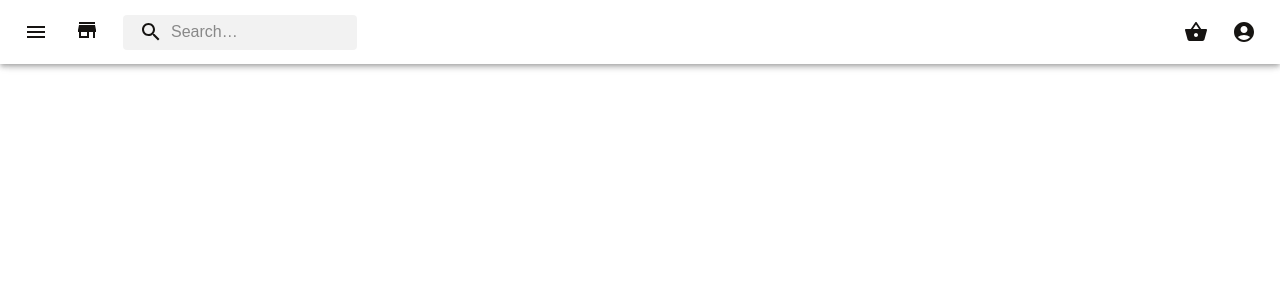
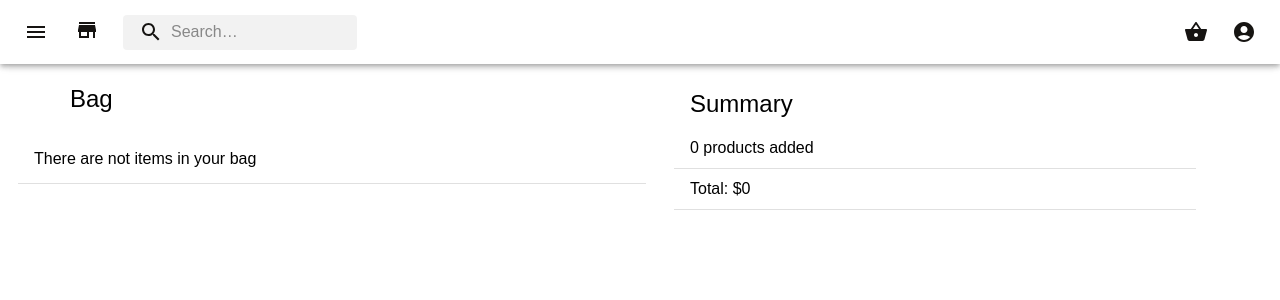
Before and after one commit to santiagoRiera/Carrito-Riera, a React (Create React App) app: page /cart in a window 1280 px wide. Before the commit this address had no page. Shown: the top 300 px of the page. Built offline with nearby package versions, Linux system fonts and the light colour scheme.

Commit message:
Agrego Cart, desafio Cart View

```diff
--- a/src/App.js
+++ b/src/App.js
@@ -5,6 +5,7 @@ import NavBar from './components/navbar/NavBar';
 import ItemListContainer from './components/itemListContainer/ItemListContainer';
 import ItemDetailContainer from "./components/itemDetailContainer/ItemDetailContainer"
 import CartProvider from '../src/contexts/CartContext'
+import Cart from "./components/cart/Cart"
 
 const theme = createTheme({
   palette: {
@@ -31,6 +32,7 @@ function App() {
           <NavBar />
           <Routes>
             <Route path="/" element={<ItemListContainer/>}/>
+            <Route path="/cart" element={<Cart/>}/>
             <Route path="/category/:category" element={<ItemListContainer />} />
             <Route path="/item/:id" element={<ItemDetailContainer />} />
           </Routes>
--- a/src/components/carWidget/CarWidget.js
+++ b/src/components/carWidget/CarWidget.js
@@ -4,16 +4,14 @@ import ShoppingBasketIcon from '@mui/icons-material/ShoppingBasket';
 import { useCart } from '../../contexts/CartContext';
 
 export default function CarWidget() {
-  const { products } = useCart()
-  console.log(products)
-
+  const { totalItems } = useCart()
   return(
     <IconButton
       fontSize="large"
       aria-label="Show carts items"
       color="secondary"
   >
-  <Badge badgeContent={0} color="primary">
+  <Badge badgeContent={totalItems()} color="primary">
     <ShoppingBasketIcon />
   </Badge>
   </IconButton>
--- /dev/null
+++ b/src/components/cart/Cart.js
@@ -0,0 +1,124 @@
+import { Avatar, Grid, List, ListItem, ListItemAvatar, ListItemText, Typography, makeStyles, IconButton } from '@material-ui/core'
+import DeleteIcon from '@mui/icons-material/Delete';
+import { Fragment } from 'react'
+import { Link } from "react-router-dom"
+import { useCart } from '../../contexts/CartContext'
+
+const useStyles = makeStyles({
+    image: {
+        borderRadius: '8px',
+        height: '20%',
+        maxHeight: '150px',
+        maxWidth: '250px',
+        width: '100%'
+    },
+    listItem:{
+        marginLeft: '50px'
+    },
+    item:{
+        marginLeft: '10px',
+        marginRight: '10px'
+    },
+    summary: {
+        postion: 'fixed',
+        top: '-55px'
+    }
+})
+
+const Cart = () => {
+    const {products, totalItems, totalPrice, removeItem} = useCart()
+    const classes = useStyles()
+    function handleRemove (id){
+        removeItem(id)
+    }
+
+    return(
+        <Grid container spacing={1} style={{marginTop: '75px'}}>
+            <ListItem className={classes.listItem}>
+                <Typography variant='h5'>Bag</Typography>
+            </ListItem>
+            {products <= 0 ?
+                 <>
+                 <Grid item md={6} className={classes.item}>
+                     <List>
+                         <ListItem alignItems="center" divider>
+                            <ListItemText>
+                                <Typography>There are not items in your bag</Typography>
+                            </ListItemText>
+                        </ListItem>
+                     </List>
+                 </Grid>
+                 </> : (
+                     products.map(products => {
+                         return(
+                             <>
+                             <Grid item md={6} className={classes.item}>
+                                 <List>
+                                     <ListItem alignItems="center" divider>
+                                         <ListItemAvatar>
+                                            <Link to={`/item/${products.id}`} style={{textDecoration: "none", color:'inherit'}} >
+                                                <Avatar alt={products.title} src={products.pictureUrl} className={classes.image} />
+                                            </Link>
+                                         </ListItemAvatar>
+                                         <ListItemText
+                                             className={classes.listItem}
+                                             primary={
+                                                 <Fragment>
+                                                     <Typography variant='h5' align='justfy'>
+                                                         <Link to={`/item/${products.id}`} style={{textDecoration: "none", color:'inherit'}} >
+                                                            {products.title} -
+                                                           $ {products.price}
+                                                         </Link>
+                                                     </Typography>
+                                                 </Fragment>}
+                                             secondary={
+                                                 <Fragment>
+                                                     <Typography
+                                                         sx={{ display: 'inline' }}
+                                                         component="span"
+                                                         variant="subtitle2"
+                                                         color="text.primary"
+                                                     >
+                                                     {products.category}
+                                                     </Typography>
+                                                 </Fragment>
+                                             }
+                                         />
+                                         <IconButton >
+                                             <DeleteIcon onClick={() => handleRemove(products.id)} style={{color: '#161412'}}/>
+                                         </IconButton>
+                                         </ListItem>
+                                 </List>
+                             </Grid>
+                             </>
+                         )
+                     })
+                 )}
+            <Grid item md={5} className={classes.item}>
+                <List className={classes.summary}>
+                    <ListItem alignItems="center">
+                        <Typography variant='h5'>Summary</Typography>
+                    </ListItem>
+                    {totalItems() === 0 ?
+                        <ListItem alignItems="center" divider>
+                            <Typography variant='body1'>0 products added</Typography>
+                        </ListItem> : (
+                        <ListItem alignItems="center" divider>
+                            <Typography variant='body1'>Products: {totalItems()}</Typography>
+                        </ListItem>
+                    )}
+                    {totalPrice() === 0 ?
+                        <ListItem alignItems="center" divider>
+                            <Typography variant='body1'>Total: $0</Typography>
+                        </ListItem> : (
+                        <ListItem alignItems="center" divider>
+                            <Typography variant='body1'>Total: ${totalPrice()}</Typography>
+                        </ListItem>
+                    )}
+                </List>
+            </Grid>
+        </Grid>
+    )
+}
+
+export default Cart
--- a/src/components/itemCount/ItemCount.js
+++ b/src/components/itemCount/ItemCount.js
@@ -5,8 +5,8 @@ import IconButton from '@mui/material/IconButton';
 import RemoveCircleIcon from '@mui/icons-material/RemoveCircle';
 import { Box, TextField} from '@material-ui/core'
 
-export default function ItemCount({stock, initial, onAdd}) {
-    const [ count, setCount ] = useState(initial)
+export default function ItemCount({stock, initial, count, setCount}) {
+
 
     const handleAdd = () => {
         const newValue = count + 1;
@@ -21,9 +21,6 @@ export default function ItemCount({stock, initial, onAdd}) {
             setCount(newValue);
         }
     }
-      useEffect(() => {
-        onAdd(count);
-      }, [count])
 
   return (
     <Box sx={{ flexGrow: 1}}>
--- a/src/components/itemDetail/ItemDetail.js
+++ b/src/components/itemDetail/ItemDetail.js
@@ -1,55 +1,51 @@
 import { Box, Button, Grid, Typography } from '@material-ui/core';
-import { useState } from 'react';
+import { useState, useEffect } from 'react';
 import { Link } from "react-router-dom";
 import ItemCount from './../itemCount/ItemCount'
-import { useCart } from '../../contexts/CartContext';
+import { useCart } from '../../contexts/CartContext'
 
 const ItemDetail = ({item}) => {
-  const [itemCount, setItemCount] = useState(true)
-  const [addButton, setAddButton] = useState(true);
-  const [itemsCount, setItemsCount] = useState(0);
+  const [ count, setCount ] = useState(0)
   const {addItem, products} = useCart()
 
-  const onAdd = (count) => {
-    setItemsCount(count)
-  }
+
 
   const onAddToCart = (item, quantity) => {
     addItem(item, quantity)
-    setItemCount(false);
-    setAddButton(false);
-  };
+  }
+
+  useEffect(() => {
+    if (count === 0){
+      return
+    }else{
+      onAddToCart()
+    }
+
+  }, [])
 
     return (
       <Grid container spacing={2} style={{maxWidth: 1100, margin: "0 auto"}}>
           <Grid item sm={5} sx={12}>
             <img src={item.pictureUrl} alt={item.pictureUrl} height="300px" width="100%" style={{ border:"solid 1px #eee", cursor: "pointer"}}/>
           </Grid>
-          <Grid item sm={7} sx={12}>
+          <Grid item sm={6} sx={12} style={{marginLeft: '50px'}} >
               <Typography variant="subtitle1" color='secondary'>Category: {item.category}</Typography>
               <Box mt={2}>
                 <Typography variant="h4" color='secondary'>{item.title}</Typography>
                 <Typography variant="subtitle1" color='secondary'>{item.description}</Typography>
-                <Typography variant="h5" color='secondary'>${item.price}</Typography>
+                <Typography variant="h5" color='secondary' style={{marginBottom: '20px'}}>${item.price}</Typography>
                </Box>
-
-          </Grid>
-            <Grid item sm={12}>
-                <ItemCount stock={item.stock} initial={0} onAdd={onAdd} />
-              {addButton && (
-                <Button onClick={() => onAddToCart (item, ItemCount)} style={{backgroundColor:"#161412", border:"none", color:'#ddd9d6'}}>
+              <Box>
+                <ItemCount stock={item.stock} initial={0} count={count} setCount={setCount}  />
+                <Button onClick={() => onAddToCart (item, count)} style={{background:'white', border: 'solid 1px', borderColor: '#161412', marginTop: '15px'}}>
                   Add to cart
                 </Button>
-              )}
-              {!addButton && (
-                <div>
-                  <p style={{fontSize:"1.5rem", color: '#161412'}}>{itemsCount} products added</p>
-                  <Link to="/cart" style={{textDecoration: 'none'}}>
-                    <Button style={{background:'#ddd9d6'}}>Finalize purchase</Button>
-                  </Link>
-                </div>
-              )}
-            </Grid>
+              </Box>
+              <Link to="/cart" style={{textDecoration: 'none'}}>
+                  <Button style={{background:'white', marginTop: '20px', border: 'solid 1px', borderColor: '#161412' }}>Finalize purchase</Button>
+              </Link>
+          </Grid>
+
             <Grid item>
               Stock: {item.stock} availabe products
             </Grid>
--- a/src/contexts/CartContext.js
+++ b/src/contexts/CartContext.js
@@ -7,31 +7,31 @@ export const useCart = () => useContext(CartContext)
 const CartProvider = ({children}) => {
     const [products, setProducts] = useState([])
 
-    const addItem = (data, cantidad) => {
-        if (isInCart(data)) {
+    const addItem = (item, quantity) => {
+        if (isInCart(item)) {
             products.map(prod => {
-                if (prod.id === data.id){
-                    return prod.quantity += cantidad
+                if (prod.id === item.id){
+                    return prod.quantity += quantity
                 }
             })
         }else{
             setProducts(state => {
-                return[...state, {...data, quantity: cantidad}]
+                return[...state, {...item, quantity: quantity}]
             })
         }
     }
 
-    const removeItem = (product) => {
-        const dataFiltrada = products.filter((elem) => elem !== product)
-        setProducts(dataFiltrada)
+    const removeItem = (id) => {
+        const newCart = products.filter(cartItem => cartItem.id !== id)
+        setProducts(newCart)
     }
 
     function clear() {
         setProducts([])
     }
 
-    const isInCart = (data) => {
-        return (products?.find(elem => elem.id === data.id) != null)
+    const isInCart = (item) => {
+        return (products?.find(elem => elem.id === item.id) != null)
     }
     const totalItems = () => products.reduce((acum, items) => acum + items.quantity, 0)
     const totalPrice = () => products.reduce((acum, items) => acum + (items.price * items.quantity), 0)
```
